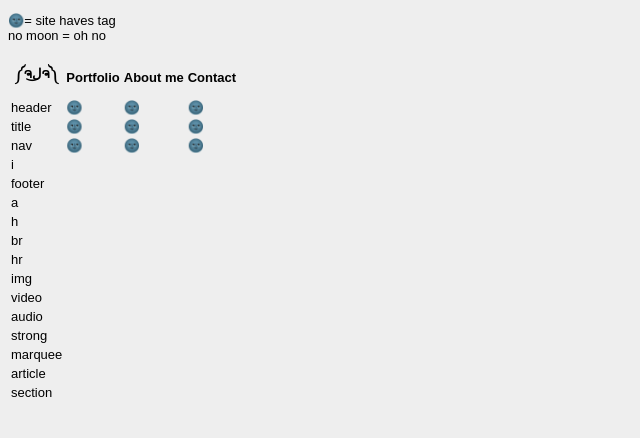
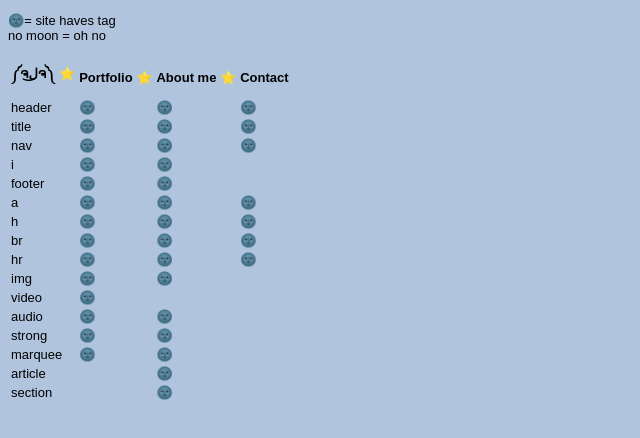
Before and after one commit to Seablu3/GIS-SoSe-2020, a plain HTML site: page Aufgabe02/taggerino.html in a window 1280 px wide. Shown: the whole page, without its empty margins (0-640 px from the left). Drawn offline with Linux system fonts and the light colour scheme.

Commit message:
Update taggerino.html

```diff
--- a/Aufgabe02/taggerino.html
+++ b/Aufgabe02/taggerino.html
@@ -7,7 +7,7 @@
 body {
 	font-family: arial;
 	font-size: small;
-	background: #eeeeee
+	background: LIGHTSTEELBLUE;
 }
 </style>
 </head>
@@ -20,10 +20,10 @@ body {
 <table>
     <thead>
         <tr>
-                <th>༼ຈل͜ຈ༽</th>
-                <th>Portfolio </th>
-                <th>About me</th>
-                <th>Contact</th>
+                <th>༼ຈل͜ຈ༽ ⭐</th>
+                <th>Portfolio ⭐ </th>
+                <th>About me ⭐</th>
+                <th>Contact </th>
         </tr>
     </thead>
         <tbody>
@@ -47,80 +47,80 @@ body {
             </tr>
             <tr>
                 <td>i</td>
-                <td></td>
-                <td></td>
+                <td>  🌚</td>
+                <td>  🌚</td>
                 <td></td>
             </tr>
             <tr>
                 <td>footer</td>
-                <td></td>
-                <td></td>
+                <td>  🌚</td>
+                <td>  🌚</td>
                 <td></td>
             </tr>
             <tr>
                 <td>a</td>
-                <td></td>
-                <td></td>
-                <td></td>
+                <td>  🌚</td>
+                <td>  🌚</td>
+                <td>  🌚</td>
             </tr>
             <tr>
                 <td>h</td>
-                <td></td>
-                <td></td>
-                <td></td>
+                <td>  🌚</td>
+                <td>  🌚</td>
+                <td>  🌚</td>
             </tr>
             <tr>
                 <td>br</td>
-                <td></td>
-                <td></td>
-                <td></td>
+                <td>  🌚</td>
+                <td>  🌚</td>
+                <td>  🌚</td>
             </tr>
             <tr>
                 <td>hr</td>
-                <td></td>
-                <td></td>
-                <td></td>
+                <td>  🌚</td>
+                <td>  🌚</td>
+                <td>  🌚</td>
             </tr>
             <tr>
                 <td>img</td>
-                <td></td>
-                <td></td>
+                <td>  🌚</td>
+                <td>  🌚</td>
                 <td></td>
             </tr>
             <tr>
                 <td>video</td>
-                <td></td>
+                <td>  🌚</td>
                 <td></td>
                 <td></td>
             </tr>
             <tr>
                 <td>audio</td>
-                <td></td>
-                <td></td>
+                <td>  🌚</td>
+                <td>  🌚</td>
                 <td></td>
             </tr>
             <tr>
                 <td>strong</td>
-                <td></td>
-                <td></td>
+                <td>  🌚</td>
+                <td>  🌚</td>
                 <td></td>
             </tr>
             <tr>
                 <td>marquee</td>
-                <td></td>
-                <td></td>
+                <td>  🌚</td>
+                <td>  🌚</td>
                 <td></td>
             </tr>
             <tr>
                 <td>article</td>
                 <td></td>
-                <td></td>
+                <td>  🌚</td>
                 <td></td>
             </tr>
             <tr>
                 <td>section</td>
                 <td></td>
-                <td></td>
+                <td>  🌚</td>
                 <td></td>
             </tr>
         </tbody>
```
